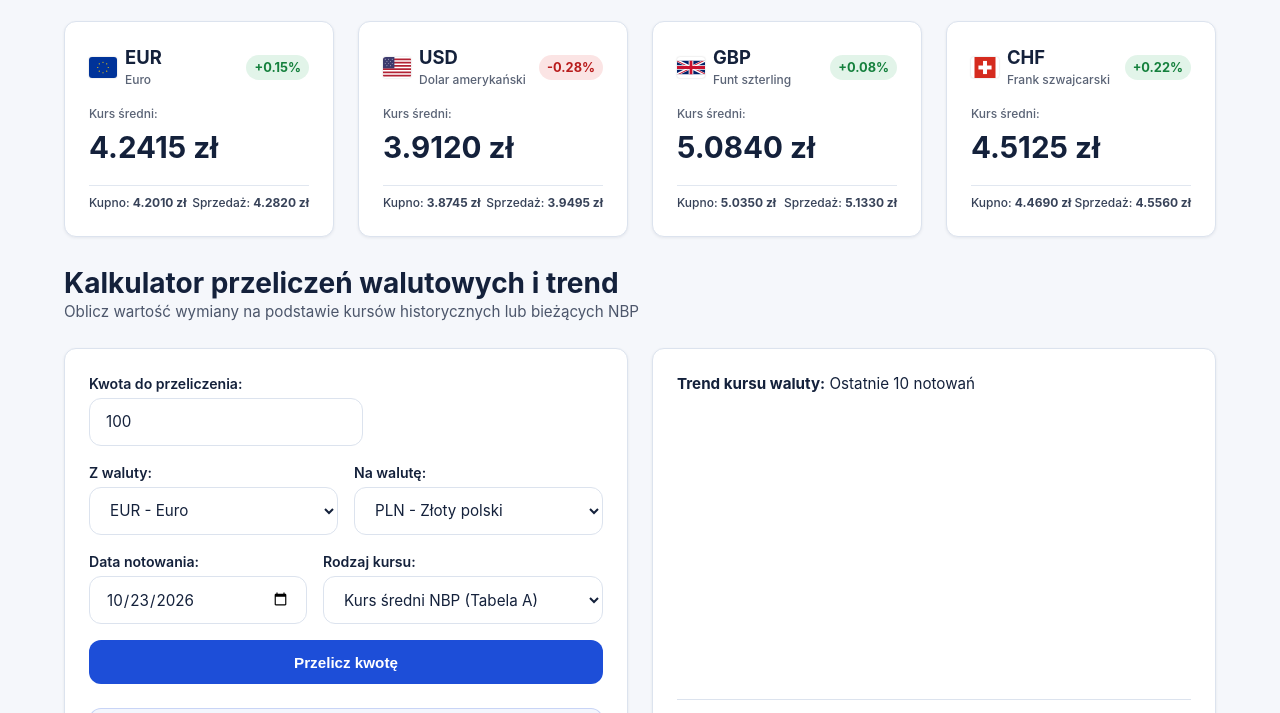
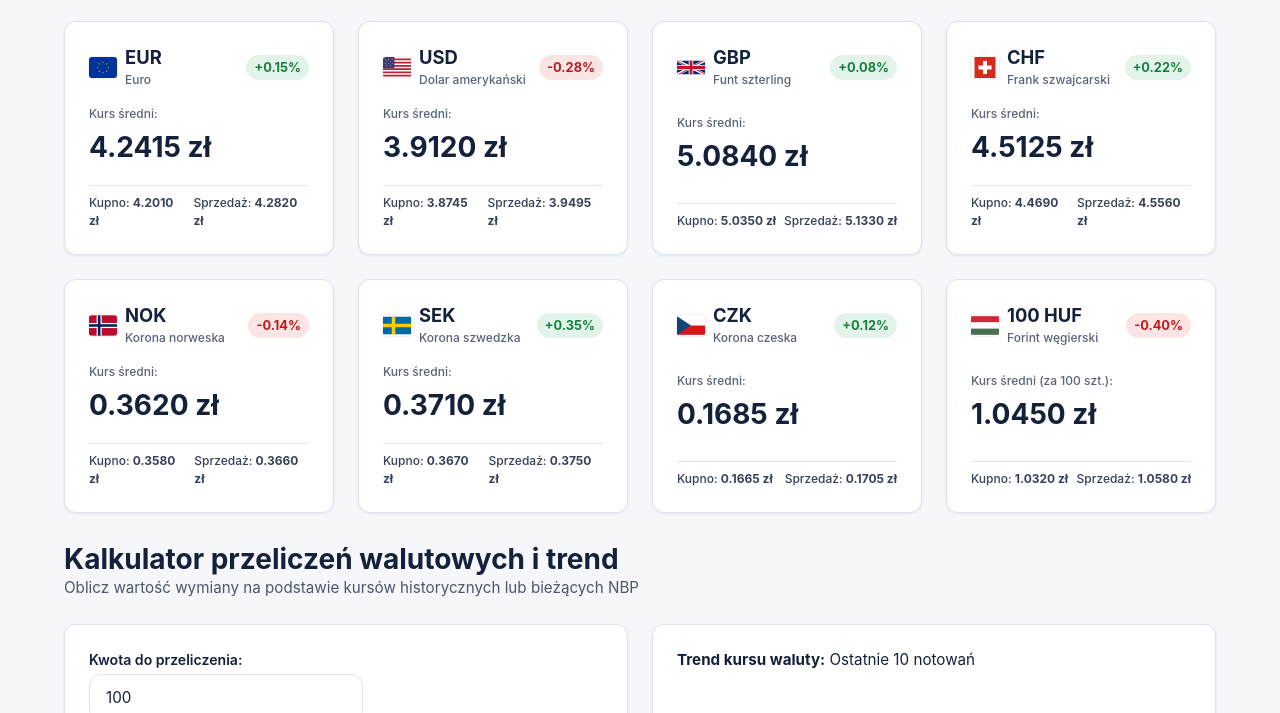
Before and after one commit to qertop/KursyWalut, a plain HTML site: page index.html in a window 1280 px wide. Shown: the part 628-1341 px from the top of the page. Drawn offline with nearby package versions, Linux system fonts and the light colour scheme; a script that the page names is missing.

Commit message:
feat(index): rozszerzenie kart popularnych walut o NOK, SEK, CZK, HUF oraz aktualizacja styli siatki

```diff
--- a/css/style.css
+++ b/css/style.css
@@ -409,6 +409,10 @@ img {
   padding: var(--odstep-4);
   box-shadow: var(--cien);
   transition: transform 0.2s ease, box-shadow 0.2s ease, border-color 0.2s ease;
+  display: flex;
+  flex-direction: column;
+  justify-content: space-between;
+  min-height: 190px;
 }
 
 .karta-waluty:hover {
@@ -476,9 +480,11 @@ img {
 
 .liczba-kursu {
   font: var(--tekst-liczba);
-  font-size: 1.85rem;
+  font-size: 1.75rem;
+  font-weight: 700;
   color: var(--kolor-tekst);
   display: block;
+  white-space: nowrap;
 }
 
 .karta-szczegoly {
@@ -488,6 +494,7 @@ img {
   padding-top: var(--odstep-2);
   font: var(--tekst-etykieta);
   opacity: 0.85;
+  gap: var(--odstep-2);
 }
 
 /* ==========================================================
--- a/index.html
+++ b/index.html
@@ -164,6 +164,94 @@
               <span class="szczegol-wiersz">Sprzedaż: <strong>4.5560 zł</strong></span>
             </div>
           </article>
+
+          <!-- Karta: Korona norweska (NOK) -->
+          <article class="karta-waluty">
+            <div class="karta-naglowek">
+              <div class="karta-waluta-info">
+                <img src="img/flagi/nok.svg" alt="Flaga Norwegii" class="flaga-ikona" width="28" height="21">
+                <div>
+                  <h3 class="karta-kod">NOK</h3>
+                  <span class="karta-pelna-nazwa">Korona norweska</span>
+                </div>
+              </div>
+              <span class="odznaka-zmiany odznaka-spadek" aria-label="Spadek o 0.14%">-0.14%</span>
+            </div>
+            <div class="karta-kurs-wartosc">
+              <span class="etykieta-kursu">Kurs średni:</span>
+              <span class="liczba-kursu">0.3620 zł</span>
+            </div>
+            <div class="karta-szczegoly">
+              <span class="szczegol-wiersz">Kupno: <strong>0.3580 zł</strong></span>
+              <span class="szczegol-wiersz">Sprzedaż: <strong>0.3660 zł</strong></span>
+            </div>
+          </article>
+
+          <!-- Karta: Korona szwedzka (SEK) -->
+          <article class="karta-waluty">
+            <div class="karta-naglowek">
+              <div class="karta-waluta-info">
+                <img src="img/flagi/sek.svg" alt="Flaga Szwecji" class="flaga-ikona" width="28" height="21">
+                <div>
+                  <h3 class="karta-kod">SEK</h3>
+                  <span class="karta-pelna-nazwa">Korona szwedzka</span>
+                </div>
+              </div>
+              <span class="odznaka-zmiany odznaka-wzrost" aria-label="Wzrost o 0.35%">+0.35%</span>
+            </div>
+            <div class="karta-kurs-wartosc">
+              <span class="etykieta-kursu">Kurs średni:</span>
+              <span class="liczba-kursu">0.3710 zł</span>
+            </div>
+            <div class="karta-szczegoly">
+              <span class="szczegol-wiersz">Kupno: <strong>0.3670 zł</strong></span>
+              <span class="szczegol-wiersz">Sprzedaż: <strong>0.3750 zł</strong></span>
+            </div>
+          </article>
+
+          <!-- Karta: Korona czeska (CZK) -->
+          <article class="karta-waluty">
+            <div class="karta-naglowek">
+              <div class="karta-waluta-info">
+                <img src="img/flagi/czk.svg" alt="Flaga Czech" class="flaga-ikona" width="28" height="21">
+                <div>
+                  <h3 class="karta-kod">CZK</h3>
+                  <span class="karta-pelna-nazwa">Korona czeska</span>
+                </div>
+              </div>
+              <span class="odznaka-zmiany odznaka-wzrost" aria-label="Wzrost o 0.12%">+0.12%</span>
+            </div>
+            <div class="karta-kurs-wartosc">
+              <span class="etykieta-kursu">Kurs średni:</span>
+              <span class="liczba-kursu">0.1685 zł</span>
+            </div>
+            <div class="karta-szczegoly">
+              <span class="szczegol-wiersz">Kupno: <strong>0.1665 zł</strong></span>
+              <span class="szczegol-wiersz">Sprzedaż: <strong>0.1705 zł</strong></span>
+            </div>
+          </article>
+
+          <!-- Karta: Forint węgierski (HUF) -->
+          <article class="karta-waluty">
+            <div class="karta-naglowek">
+              <div class="karta-waluta-info">
+                <img src="img/flagi/huf.svg" alt="Flaga Węgier" class="flaga-ikona" width="28" height="21">
+                <div>
+                  <h3 class="karta-kod">100 HUF</h3>
+                  <span class="karta-pelna-nazwa">Forint węgierski</span>
+                </div>
+              </div>
+              <span class="odznaka-zmiany odznaka-spadek" aria-label="Spadek o 0.40%">-0.40%</span>
+            </div>
+            <div class="karta-kurs-wartosc">
+              <span class="etykieta-kursu">Kurs średni (za 100 szt.):</span>
+              <span class="liczba-kursu">1.0450 zł</span>
+            </div>
+            <div class="karta-szczegoly">
+              <span class="szczegol-wiersz">Kupno: <strong>1.0320 zł</strong></span>
+              <span class="szczegol-wiersz">Sprzedaż: <strong>1.0580 zł</strong></span>
+            </div>
+          </article>
         </div>
       </section>
 
@@ -193,7 +281,10 @@
                     <option value="USD">USD - Dolar amerykański</option>
                     <option value="GBP">GBP - Funt brytyjski</option>
                     <option value="CHF">CHF - Frank szwajcarski</option>
+                    <option value="NOK">NOK - Korona norweska</option>
+                    <option value="SEK">SEK - Korona szwedzka</option>
                     <option value="CZK">CZK - Korona czeska</option>
+                    <option value="HUF">HUF - Forint węgierski</option>
                     <option value="JPY">JPY - Jen japoński</option>
                     <option value="PLN">PLN - Złoty polski</option>
                   </select>
@@ -207,7 +298,10 @@
                     <option value="USD">USD - Dolar amerykański</option>
                     <option value="GBP">GBP - Funt brytyjski</option>
                     <option value="CHF">CHF - Frank szwajcarski</option>
+                    <option value="NOK">NOK - Korona norweska</option>
+                    <option value="SEK">SEK - Korona szwedzka</option>
                     <option value="CZK">CZK - Korona czeska</option>
+                    <option value="HUF">HUF - Forint węgierski</option>
                     <option value="JPY">JPY - Jen japoński</option>
                   </select>
                 </div>
```
Also changed, not shown: img/flagi/czk.svg (added), img/flagi/huf.svg (added), img/flagi/nok.svg (added), img/flagi/sek.svg (added).
